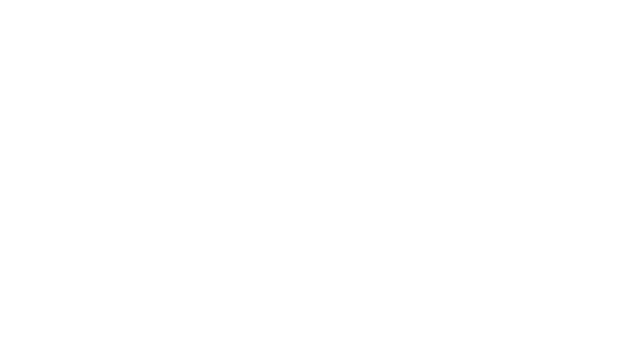
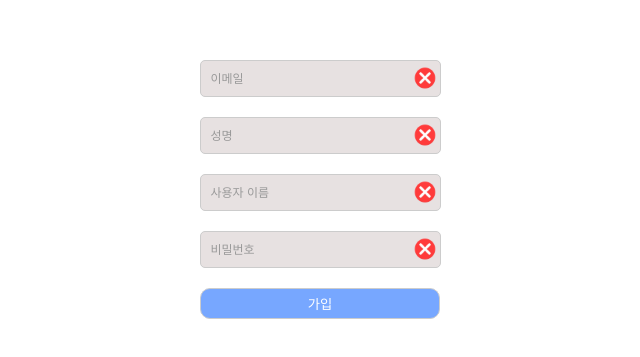
Before and after one commit to SA-Instakram/front, a React (Create React App) app: page /register in a window 1280 px wide. Before the commit this address had no page. Shown: the part 211-568 px from the top of the page, without its empty margins (341-981 px from the left). Built offline with nearby package versions, Linux system fonts and the light colour scheme.

Commit message:
feat.register 구현
login->register 이동도 함께 구현

```diff
--- a/src/App.js
+++ b/src/App.js
@@ -3,6 +3,7 @@ import "./App.css";
 import Main from "./pages/Main/main";
 import Profile from "./pages/Profile/profile";
 import Loginpage from "./pages/login/login";
+import Registerpage from "./pages/Register/register";
 
 function App() {
   return (
@@ -11,6 +12,7 @@ function App() {
         <Route path="/" element={<Main />} />
         <Route path="/profile" element={<Profile />} />
         <Route path="/login" element={<Loginpage />} />
+        <Route path="/register" element={<Registerpage />} />
       </Routes>
     </div>
   );
--- /dev/null
+++ b/src/pages/Register/register.js
@@ -0,0 +1,108 @@
+import React, { useState } from "react";
+import { useNavigate } from "react-router-dom";
+import {
+  Wrapper,
+  CustomInput,
+  RegisterButton,
+  PlaceholderText,
+  InputContainer,
+} from "./styles";
+
+export default function Registerpage() {
+  const navigate = useNavigate();
+  let [Email, setEmail] = useState("");
+  let [Password, setPassword] = useState("");
+  let [Name, setName] = useState("");
+  let [Username, setUsername] = useState("");
+
+  let [IsEmail, setIsEmail] = useState(false);
+  let [IsPassword, setIsPassword] = useState(false);
+  let [IsName, setIsName] = useState(false);
+  let [IsUsername, setIsUsername] = useState(false);
+
+  const onEmailHandler = (event) => {
+    const currentEmail = event.currentTarget.value;
+    setEmail(currentEmail);
+    const emailRegExp =
+      /^[A-Za-z0-9_]+[A-Za-z0-9]*[@]{1}[A-Za-z0-9]+[A-Za-z0-9]*[.]{1}[A-Za-z]{1,3}$/;
+    if (!emailRegExp.test(currentEmail)) {
+      setIsEmail(false);
+    } else {
+      setIsEmail(true);
+    }
+  };
+  const onPasswordHandler = (event) => {
+    const currentPassword = event.currentTarget.value;
+    setPassword(currentPassword);
+    const passwordRegExp =
+      /^(?=.*[a-zA-Z])(?=.*[!@#$%^*+=-])(?=.*[0-9]).{1,25}$/;
+    if (!passwordRegExp.test(currentPassword)) {
+      setIsPassword(false);
+    } else {
+      setIsPassword(true);
+    }
+  };
+  const onNameHandler = (event) => {
+    const currentName = event.currentTarget.value;
+    setName(currentName);
+    const nameRegExp =
+      /^[a-zA-Z0-9가-힣!@#$%^&*()_+{}|:"<>?~`\-=[\]\\;',./]{0,25}$/;
+    if (!nameRegExp.test(currentName)) {
+      setIsName(false);
+    } else {
+      setIsName(true);
+    }
+  };
+  const onUsernameHandler = (event) => {
+    const currentUsername = event.currentTarget.value;
+    setUsername(currentUsername);
+    const userNameRegExp = /^[a-zA-z0-9]{4,12}$/;
+    if (!userNameRegExp.test(currentUsername)) {
+      setIsUsername(false);
+    } else {
+      setIsUsername(true);
+    }
+  };
+
+  return (
+    <Wrapper>
+      <form style={{ display: "flex", flexDirection: "column" }}>
+        <CustomInput
+          placeholder="이메일"
+          type="email"
+          value={Email}
+          onChange={onEmailHandler}
+          IsValid={IsEmail}
+        />
+        <CustomInput
+          placeholder="성명"
+          type="name"
+          value={Name}
+          onChange={onNameHandler}
+          IsValid={IsName}
+        />
+        <CustomInput
+          placeholder="사용자 이름"
+          type="username"
+          value={Username}
+          onChange={onUsernameHandler}
+          IsValid={IsUsername}
+        />
+        <CustomInput
+          placeholder="비밀번호"
+          type="password"
+          value={Password}
+          onChange={onPasswordHandler}
+          IsValid={IsPassword}
+        />
+        <RegisterButton
+          onClick={() => {
+            navigate("/profile");
+          }}
+        >
+          가입
+        </RegisterButton>
+      </form>
+    </Wrapper>
+  );
+}
--- /dev/null
+++ b/src/pages/Register/styles.js
@@ -0,0 +1,59 @@
+import styled from "styled-components";
+
+export const Wrapper = styled.div`
+  display: flex;
+  justify-content: center;
+  align-items: center;
+  width: 100%;
+  height: 100vh;
+`;
+export const CustomInput = styled.input`
+  width: 100%;
+  height: 100%;
+  background-color: rgb(231, 225, 225);
+  background-image: ${(props) =>
+    props.IsValid ? 'url("/images/true.png")' : 'url("/images/false.png")'};
+  line-height: 50%;
+  background-repeat: no-repeat;
+  background-size: 30px;
+  background-position: right center;
+  padding: 10px;
+  margin: 10px;
+  border: 1px solid #ccc;
+  border-radius: 5px;
+
+  &::placeholder {
+    font-size: 12px; /* 플레이스홀더 텍스트의 글꼴 크기 */
+    color: #999; /* 회색 플레이스홀더 텍스트 색상 */
+  }
+`;
+
+export const BoldText = styled.p`
+  font-size: 15px;
+  font-weight: bold;
+  margin: 7px;
+`;
+
+export const RegisterButton = styled.button`
+  width: 110%;
+  background-color: #77a7ff;
+  margin: 10px;
+  color: white;
+  padding: 5px;
+  border: 1px solid #ccc;
+  border-radius: 10px;
+`;
+
+export const PlaceholderText = styled.div`
+  position: absolute;
+  top: 12px; /* 원하는 플레이스홀더 텍스트 위치에 맞게 조절 */
+  left: 12px; /* 원하는 플레이스홀더 텍스트 위치에 맞게 조절 */
+  font-size: 8px;
+  pointer-events: none;
+  opacity: 0.5;
+`;
+
+export const InputContainer = styled.div`
+  position: relative;
+  width: 200px; /* 원하는 input 너비에 맞게 설정 */
+`;
--- a/src/pages/login/login.js
+++ b/src/pages/login/login.js
@@ -6,7 +6,10 @@ import {
   headingstyle,
   CustomInput,
   BoldText,
+  Registerquestion,
+  Registerletter,
 } from "./styles";
+
 export default function Loginpage() {
   const navigate = useNavigate();
   let [Email, setEmail] = useState("");
@@ -26,7 +29,6 @@ export default function Loginpage() {
         <CustomInput
           placeholder="전화번호 사용자 이름 또는 이메일"
           type="email"
-          className="customInput"
           value={Email}
           onChange={onEmailHandler}
         />
@@ -34,7 +36,6 @@ export default function Loginpage() {
         <CustomInput
           placeholder="비밀번호"
           type="password"
-          className="customInput"
           value={Password}
           onChange={onPasswordHandler}
         />
@@ -47,6 +48,16 @@ export default function Loginpage() {
         >
           <BoldText>로그인</BoldText>
         </button>
+        <Registerquestion>
+          계정이 없으신가요?
+          <Registerletter
+            onClick={() => {
+              navigate("/register");
+            }}
+          >
+            가입
+          </Registerletter>
+        </Registerquestion>
       </form>
     </Wrapper>
   );
--- a/src/pages/login/styles.js
+++ b/src/pages/login/styles.js
@@ -16,6 +16,7 @@ export const loginbuttonStyle = {
   color: "white",
   border: "1px solid #ccc",
   borderRadius: "10px",
+  margin: "10px",
 };
 
 export const CustomInput = styled.input`
@@ -31,3 +32,13 @@ export const BoldText = styled.p`
   font-weight: bold;
   margin: 7px;
 `;
+
+export const Registerquestion = styled.label`
+  margin: 10px;
+`;
+
+export const Registerletter = styled.label`
+  cursor: pointer;
+  color: blue;
+  padding: 5px;
+`;
```
Also changed, not shown: public/images/false.png (added), public/images/true.png (added).
